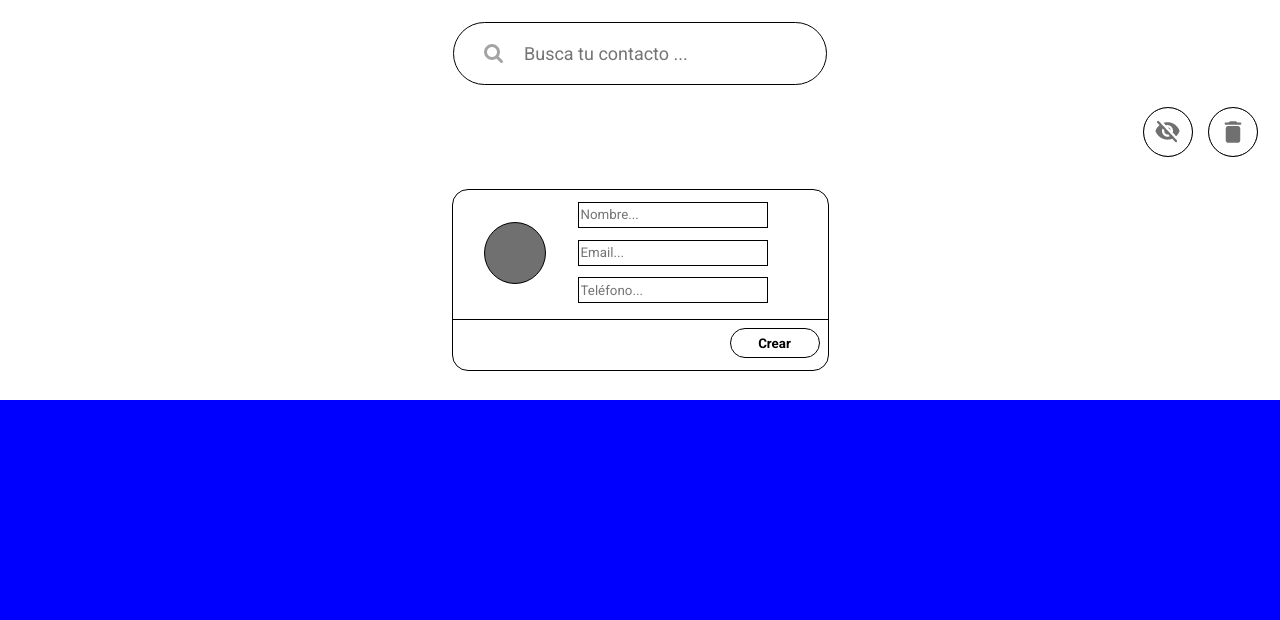
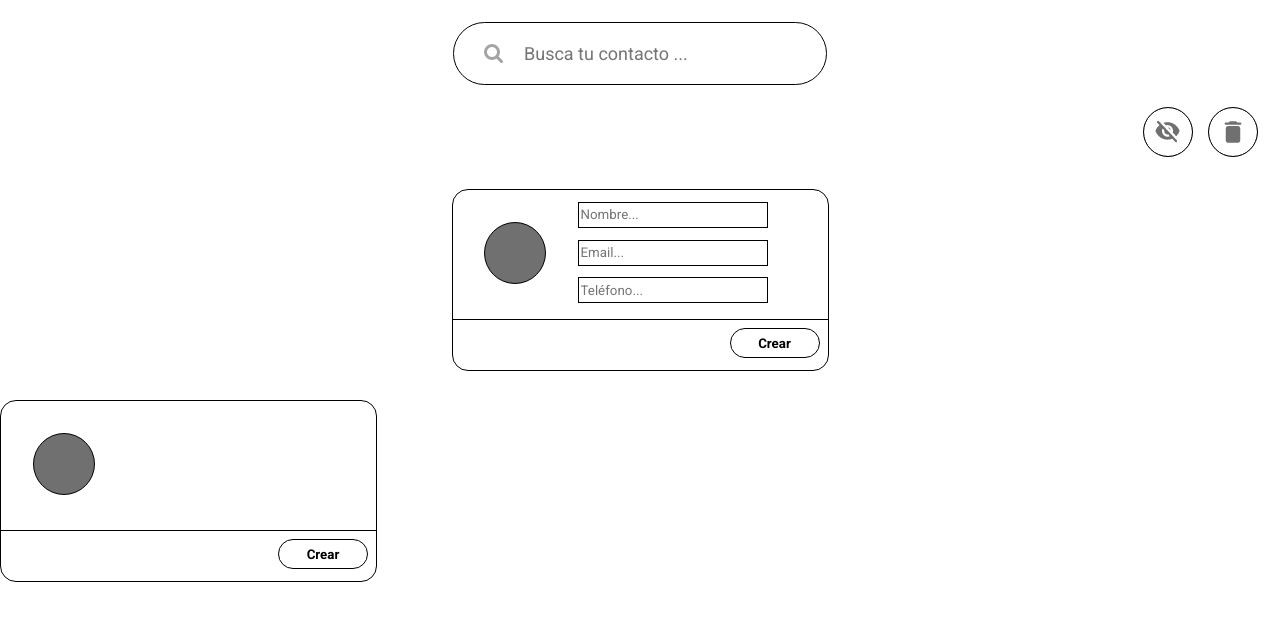
Before and after one commit to doramasma/angular-proyecto1, an Angular app in the folder my-agenda-app/: page / in a window 1280 px wide. Both pictures are taken after a click on the button "Crear". Shown: the top 620 px of the page. Built offline with nearby package versions, Linux system fonts and the light colour scheme.

Commit message:
add container of contacts

```diff
--- a/my-agenda-app/src/app/app.component.css
+++ b/my-agenda-app/src/app/app.component.css
@@ -170,7 +170,6 @@
 /* Parte de los contactos */
 .contactos{
     display: flex;
-    background-color: blue;
     width: 100%;
     height: 50%;
 }
--- a/my-agenda-app/src/app/app.component.html
+++ b/my-agenda-app/src/app/app.component.html
@@ -24,14 +24,14 @@
                             </div>
 
                             <div class="contact-header-text">
-                                <input type="text" placeholder="Nombre...">
-                                <input type="email" placeholder="Email...">
-                                <input type="tel" placeholder="Teléfono...">
+                                <input type="text" placeholder="Nombre..." [(ngModel)]="nombre">
+                                <input type="email" placeholder="Email..." [(ngModel)]="email">
+                                <input type="tel" placeholder="Teléfono..." [(ngModel)]="telefono">
                             </div>
                         </div>
 
                 <div class="contact-footer">
-                    <button> Crear</button>
+                    <button (click)="addContact()"> Crear</button>
                 </div>
 
 
@@ -42,6 +42,26 @@
         <!-- Este div contendrá todo lo necesario para los contactos -->
         <div class="contactos">
 
+            <div
+            *ngFor="let tarea of contactContainer"
+            class="contact">
+
+                <div  class="contact-header">
+                    <div class="contact-header-picture centered">
+                        <div class="circulo"></div>
+                    </div>
+
+                    <div class="contact-header-text">
+                        <span> </span>
+                    </div>
+                </div>
+
+                <div class="contact-footer">
+                    <button (click)="addContact()"> Crear</button>
+                </div>
+
+
+    </div>
 
 
         </div>
--- a/my-agenda-app/src/app/app.component.ts
+++ b/my-agenda-app/src/app/app.component.ts
@@ -6,5 +6,21 @@ import { Component } from '@angular/core';
   styleUrls: ['./app.component.css']
 })
 export class AppComponent {
-  title = 'my-agenda-app';
+  contactContainer = [];
+  nombre : string;
+  email : string;
+  telefono : number;
+
+  addContact(){
+    this.contactContainer.push( {
+      nombre : this.nombre,
+      email : this.email,
+      telefono : this.telefono
+
+    })
+
+    console.log(this.contactContainer)
+
+
+  }
 }
```
